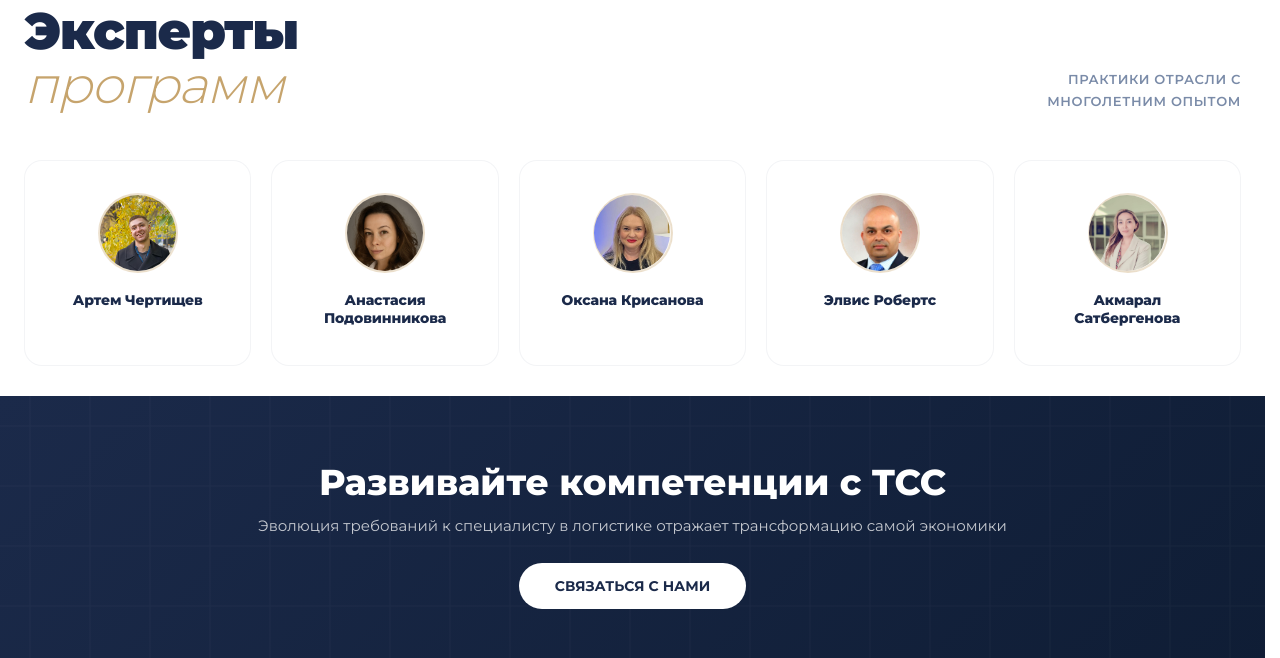
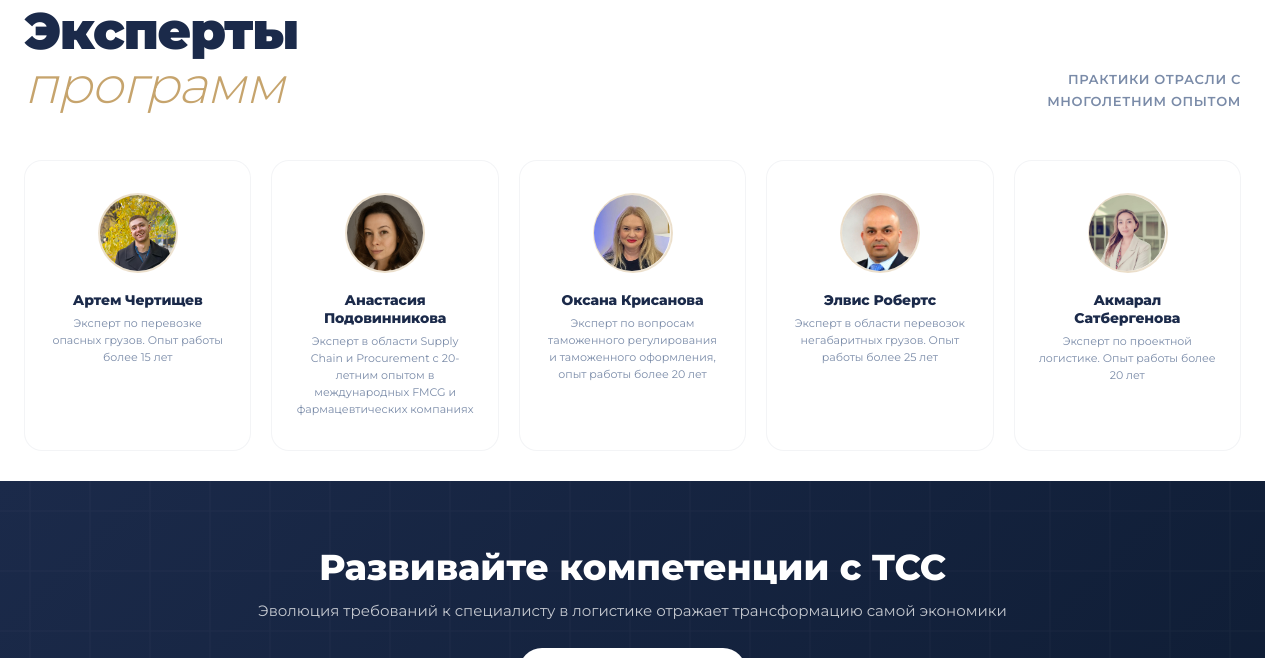
Before and after one commit to azamatkajyrov26-lab/tcchub, a Django app: page /education/ in a window 1280 px wide. Shown: the part 3284-3942 px from the top of the page. Run offline with Django 5.2, Linux system fonts and the light colour scheme; data comes from the database, SQL or seed files in the repository; data that the repository does not hold is empty; parts of the project's set-up code (start-up, migrations or seed data) failed here and were passed over.

Commit message:
Add expert descriptions on education page
Co-Authored-By: claude-flow <ruv@ruv.net>

```diff
--- a/backend/templates/site/education.html
+++ b/backend/templates/site/education.html
@@ -257,22 +257,27 @@
     <div class="ed-expert reveal">
       <div class="av"><img src="{% static 'img/experts/artem.jpg' %}" alt="Артем Чертищев"></div>
       <h4>Артем Чертищев</h4>
+      <p>Эксперт по перевозке опасных грузов. Опыт работы более 15 лет</p>
     </div>
     <div class="ed-expert reveal">
       <div class="av"><img src="{% static 'img/experts/anastasia.jpg' %}" alt="Анастасия Подовинникова"></div>
       <h4>Анастасия Подовинникова</h4>
+      <p>Эксперт в области Supply Chain и Procurement с 20-летним опытом в международных FMCG и фармацевтических компаниях</p>
     </div>
     <div class="ed-expert reveal">
       <div class="av"><img src="{% static 'img/experts/oksana_k.png' %}" alt="Оксана Крисанова"></div>
       <h4>Оксана Крисанова</h4>
+      <p>Эксперт по вопросам таможенного регулирования и таможенного оформления, опыт работы более 20 лет</p>
     </div>
     <div class="ed-expert reveal">
       <div class="av"><img src="{% static 'img/experts/elvis.jpg' %}" alt="Элвис Робертс"></div>
       <h4>Элвис Робертс</h4>
+      <p>Эксперт в области перевозок негабаритных грузов. Опыт работы более 25 лет</p>
     </div>
     <div class="ed-expert reveal">
       <div class="av"><img src="{% static 'img/experts/akmaral.jpg' %}" alt="Акмарал Сатбергенова"></div>
       <h4>Акмарал Сатбергенова</h4>
+      <p>Эксперт по проектной логистике. Опыт работы более 20 лет</p>
     </div>
   </div>
 </section>{% endif %}
```
